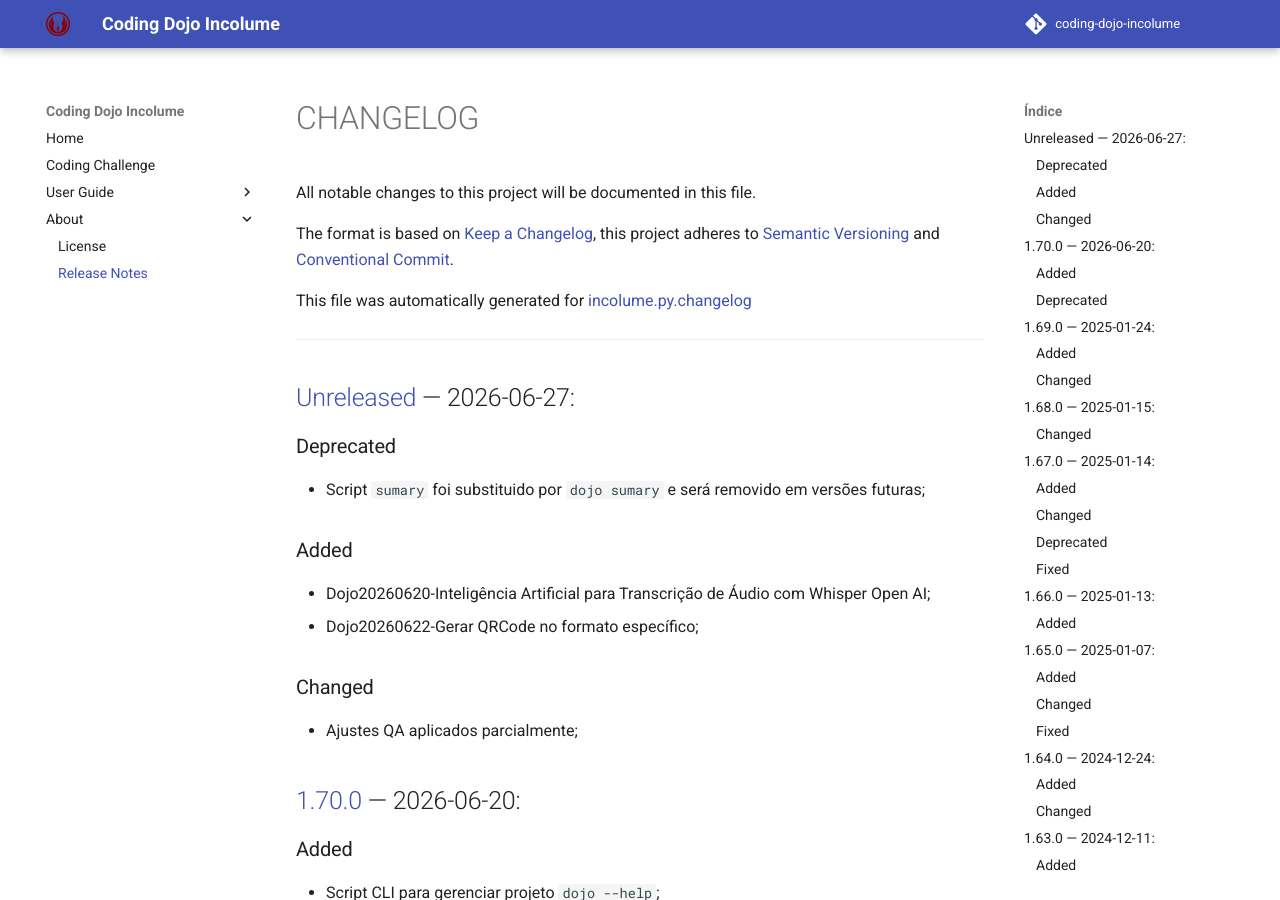
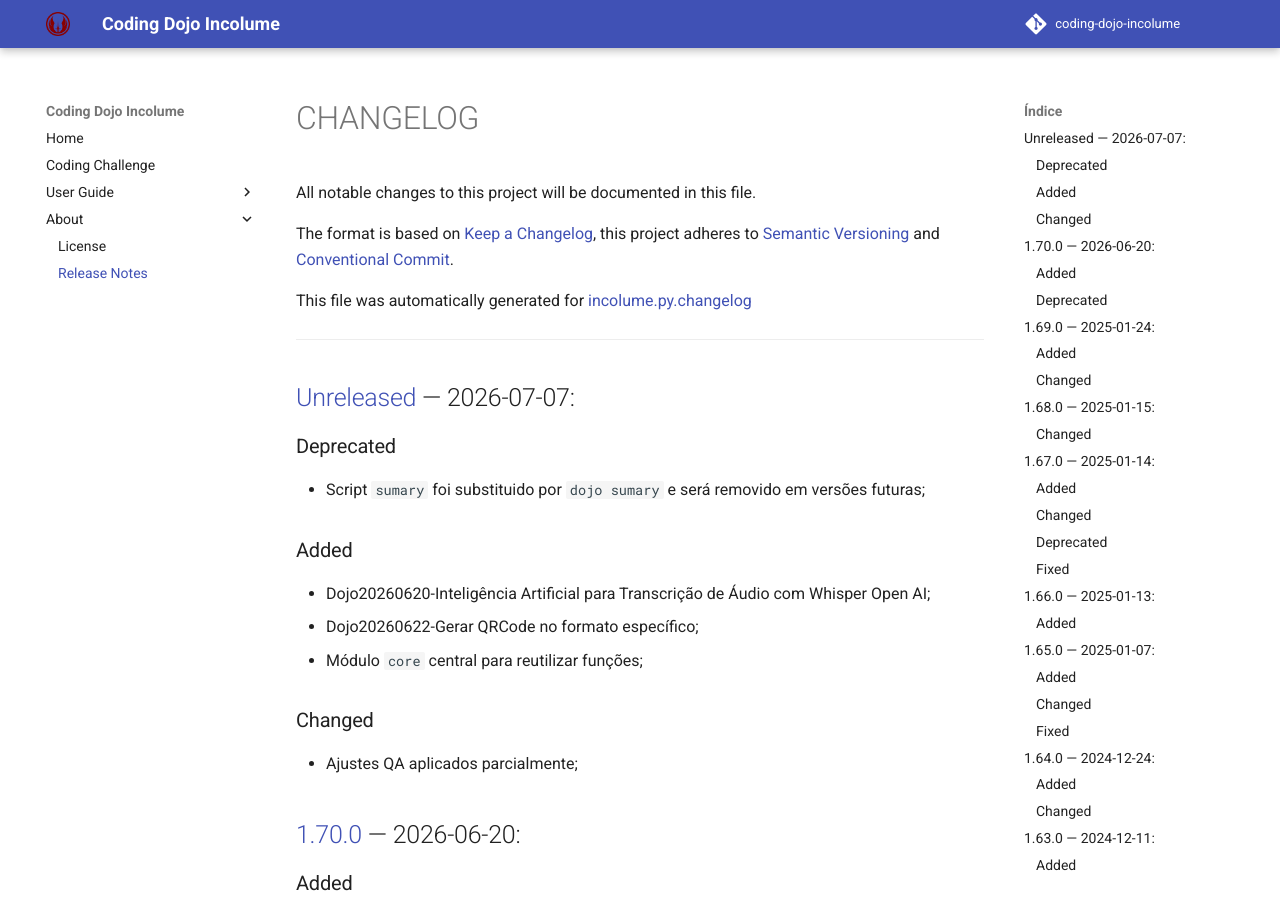
Before and after one commit to incolume-jedi/coding-dojo, an MkDocs documentation site: the page built from docs/about/CHANGELOG.md, in a window 1280 px wide and 900 px high. Built offline with MkDocs 1.6.1 and Material for MkDocs 9.7.7, drawn with Linux system fonts in a browser that asks for light colours; comment, search, counter and statistics services are not loaded.

```diff
--- a/docs/about/CHANGELOG.md
+++ b/docs/about/CHANGELOG.md
@@ -10,12 +10,13 @@ This file was automatically generated for [incolume.py.changelog](https://github
 ---
 
 
-## [Unreleased]	 &#8212; 	2026-06-27:
+## [Unreleased]	 &#8212; 	2026-07-07:
 ### Deprecated
   - Script `sumary` foi substituido por `dojo sumary` e será removido em versões futuras;
 ### Added
   - Dojo20260620-Inteligência Artificial para Transcrição de Áudio com Whisper Open AI;
   - Dojo20260622-Gerar QRCode no formato específico;
+  - Módulo `core` central para reutilizar funções;
 ### Changed
   - Ajustes QA aplicados parcialmente;
 
--- a/incolume/py/coding_dojo_jedi/version.txt
+++ b/incolume/py/coding_dojo_jedi/version.txt
@@ -1 +1 @@
-1.71.0a9
+1.71.0a10
--- a/pyproject.toml
+++ b/pyproject.toml
@@ -1,6 +1,6 @@
 [project]
 name = "coding-dojo-jedi"
-version = "1.71.0a9"
+version = "1.71.0a10"
 description = "códigos da guilda jedi incolume"
 requires-python = ">=3.10,<4"
 classifiers = [
```
Also changed, not shown: 1 other file.
